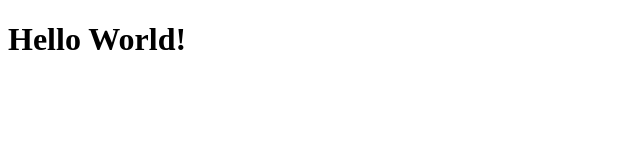
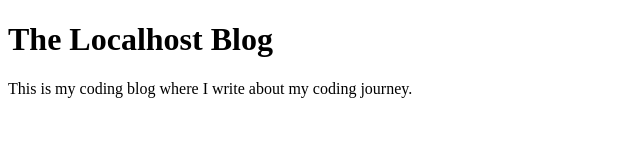
Before and after one commit to kato86/gatsby-blog, a Gatsby site: page / in a window 1280 px wide. Shown: the whole page, without its empty margins (0-640 px from the left). Built offline with nearby package versions, Linux system fonts and the light colour scheme; Gatsby itself is replaced by a stand-in of ours.

Commit message:
Site metadata hook

```diff
--- a/gatsby-config.js
+++ b/gatsby-config.js
@@ -0,0 +1,23 @@
+const siteMetadata = {
+    title: `The Localhost Blog`,
+    description: `This is my coding blog where I write about my coding journey.`,
+};
+
+module.exports = {
+    siteMetadata,
+    plugins: [
+        {
+            resolve: `gatsby-plugin-mdx`,
+            options: {
+                extensions: [`.mdx`, `.md`],
+            },
+        },
+        {
+            resolve: `gatsby-source-filesystem`,
+            options: {
+                path: `${__dirname}/posts`,
+                name: `posts`,
+            },
+        },
+    ],
+};
--- /dev/null
+++ b/src/hooks/useSiteMetadata.js
@@ -0,0 +1,17 @@
+import { graphql, useStaticQuery } from 'gatsby';
+
+export const useSiteMetadata = () => {
+    const { site } = useStaticQuery(
+        graphql`
+            query SITE_METADATA_QUERY {
+                site {
+                    siteMetadata {
+                        title
+                        description
+                    }
+                }
+            }
+        `
+    );
+    return site.siteMetadata;
+}
--- a/src/pages/index.js
+++ b/src/pages/index.js
@@ -1,5 +1,12 @@
 import React from 'react';
+import { useSiteMetadata } from '../hooks/useSiteMetadata';
 
 export default () => {
-    return <h1>Hello World!</h1>;
+    const { title, description } = useSiteMetadata();
+    return (
+        <>
+        <h1>{ title }</h1>
+        <p>{ description }</p>
+        </>
+    )
 }
```
